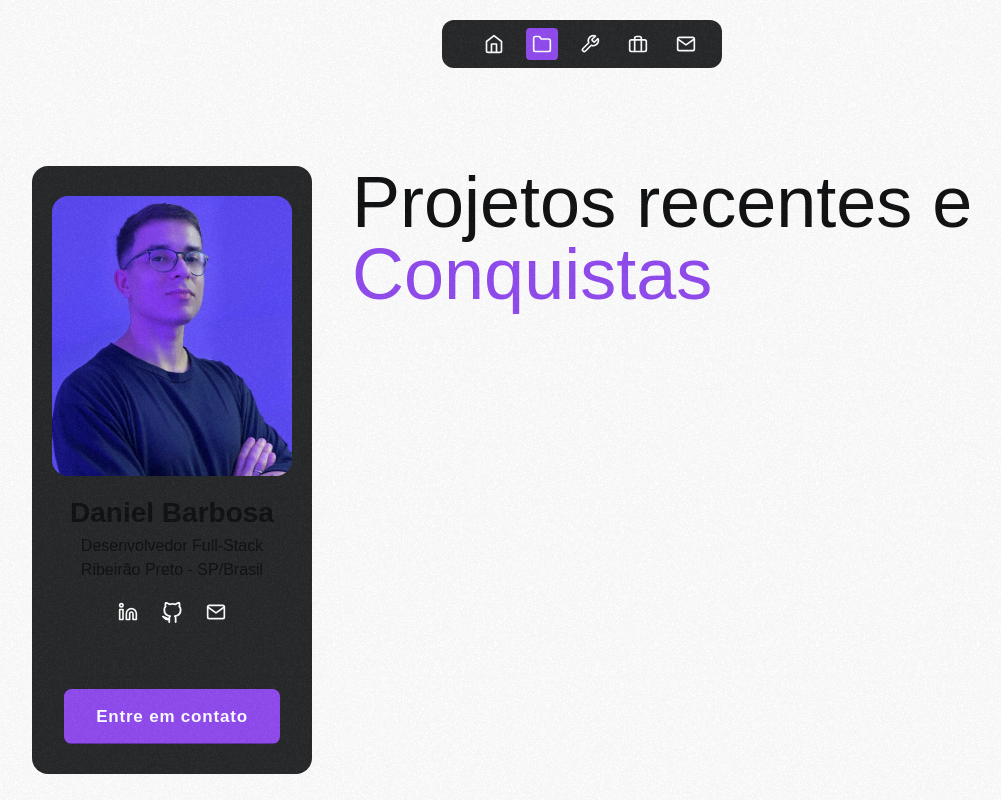
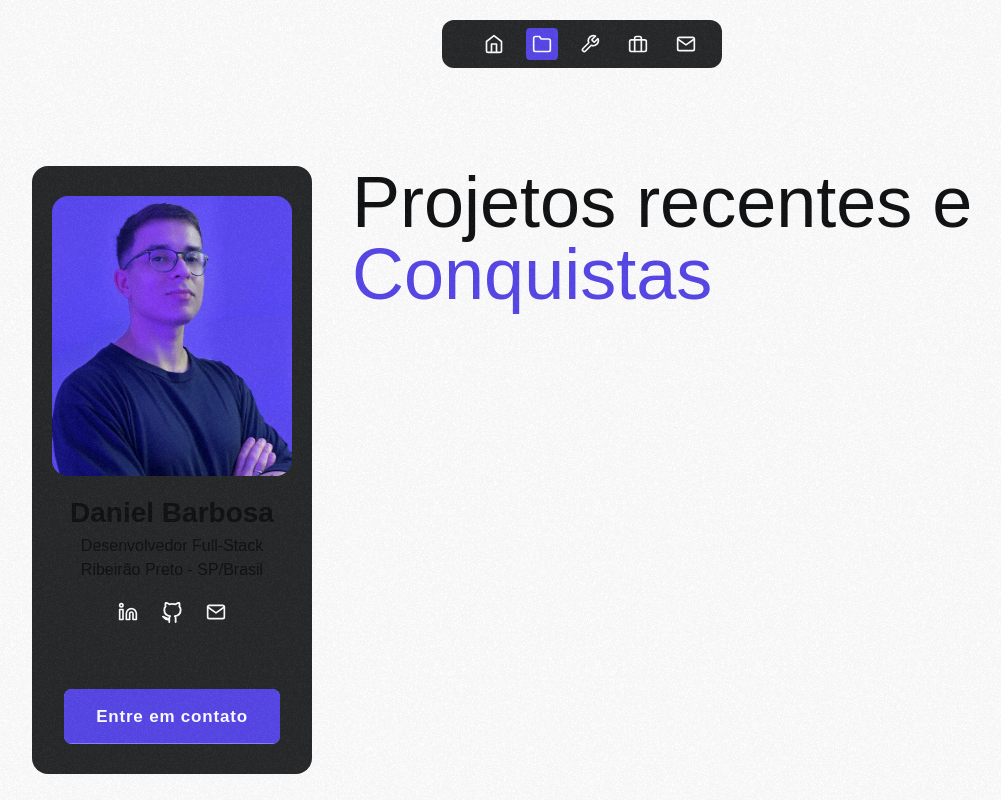
Before and after one commit to danielJunio0/portfolio, a Next.js app: page /projects in a window 1280 px wide. Shown: the whole page, without its empty margins (58-1059 px from the left). Built offline with nearby package versions, Linux system fonts and the light colour scheme.

Commit message:
Alteração cor principal

```diff
--- a/src/app/experience/page.tsx
+++ b/src/app/experience/page.tsx
@@ -3,7 +3,7 @@ export default function Experience() {
   return (
     <section>
       <h1 className="text-[48px] font-bold">Transformando suas idéias em {" "}
-        <span className="text-[#914bf1]">
+        <span className="text-[#5746e9]">
           Realidade
         </span>
       </h1>
--- a/src/app/projects/page.tsx
+++ b/src/app/projects/page.tsx
@@ -2,7 +2,7 @@ export default function Projects() {
   return (
     <section >
       <h1 className="text-7xl mb-4">Projetos recentes e {" "}
-        <span className="text-[#914bf1]">
+        <span className="text-[#5746e9]">
           Conquistas
         </span>
       </h1>
--- a/src/app/tools/page.tsx
+++ b/src/app/tools/page.tsx
@@ -3,7 +3,7 @@ export default function Tools() {
     <section>
 
       <h1 className="text-7xl mb-4">Ferramentas que domino para grandes {" "}
-        <span className="text-[#914bf1]">
+        <span className="text-[#5746e9]">
           resultados
         </span>
       </h1>
--- a/src/components/NavItem/index.tsx
+++ b/src/components/NavItem/index.tsx
@@ -11,7 +11,7 @@ export interface INavItem {
 export default function NavItem({ ...props }: INavItem) {
   return (
     <Link href={props.url} >
-      <li className={`h-8 w-8 hover:bg-[#914bf1] justify-center flex items-center cursor-pointer rounded-sm ml-4 ${props.isActive && 'bg-[#914bf1]'}`}>
+      <li className={`h-8 w-8 hover:bg-[#5746e9] justify-center flex items-center cursor-pointer rounded-sm ml-4 ${props.isActive && 'bg-[#5746e9]'}`}>
         <Image width={20} alt="icon" src={props.icon} />
       </li>
     </Link>
--- a/src/components/ProfileContainer/index.tsx
+++ b/src/components/ProfileContainer/index.tsx
@@ -40,9 +40,9 @@ const ProfileContainer = () => {
           <p className="font-[16px]">Ribeirão Preto - SP/Brasil</p>
         </div>
         <div className="gap-4 flex flex-row">
-          <a target="_blank" href="https://www.linkedin.com/in/danielbarbosa0/" className="cursor-pointer p-[4px] hover:bg-[#914bf1] rounded-[6px]"><Image className="text-white fill-white" width={20} alt="icon" src={LinkedinImg} /></a>
-          <a target="_blank" href="https://github.com/danielJunio0" className="cursor-pointer p-[4px] hover:bg-[#914bf1] rounded-[6px]"><Image className="text-white fill-white" width={20} alt="icon" src={GitHubImg} /></a>
-          <a target="_blank" href="mailto:daniel_junio_@hotmail.com" className="cursor-pointer p-[4px] hover:bg-[#914bf1] rounded-[6px]"><Image className="text-white fill-white" width={20} alt="icon" src={MailImg} /></a>
+          <a target="_blank" href="https://www.linkedin.com/in/danielbarbosa0/" className="cursor-pointer p-[4px] hover:bg-[#5746e9] rounded-[6px]"><Image className="text-white fill-white" width={20} alt="icon" src={LinkedinImg} /></a>
+          <a target="_blank" href="https://github.com/danielJunio0" className="cursor-pointer p-[4px] hover:bg-[#5746e9] rounded-[6px]"><Image className="text-white fill-white" width={20} alt="icon" src={GitHubImg} /></a>
+          <a target="_blank" href="mailto:daniel_junio_@hotmail.com" className="cursor-pointer p-[4px] hover:bg-[#5746e9] rounded-[6px]"><Image className="text-white fill-white" width={20} alt="icon" src={MailImg} /></a>
         </div>
         <div className="mt-[46px]">
           <Button >
--- a/src/components/button/styles.module.css
+++ b/src/components/button/styles.module.css
@@ -14,7 +14,7 @@
  font-size: 17px;
  border-radius: 8px;
  overflow: hidden;
- background: #6130a5;
+ background: #8e81ff;
  color: ghostwhite;
 }
 
@@ -40,7 +40,7 @@
 
 .button::before {
  content: "";
- background: #914bf1;
+ background: #5746e9;
  width: 120%;
  left: -10%;
  transform: skew(30deg);
```
